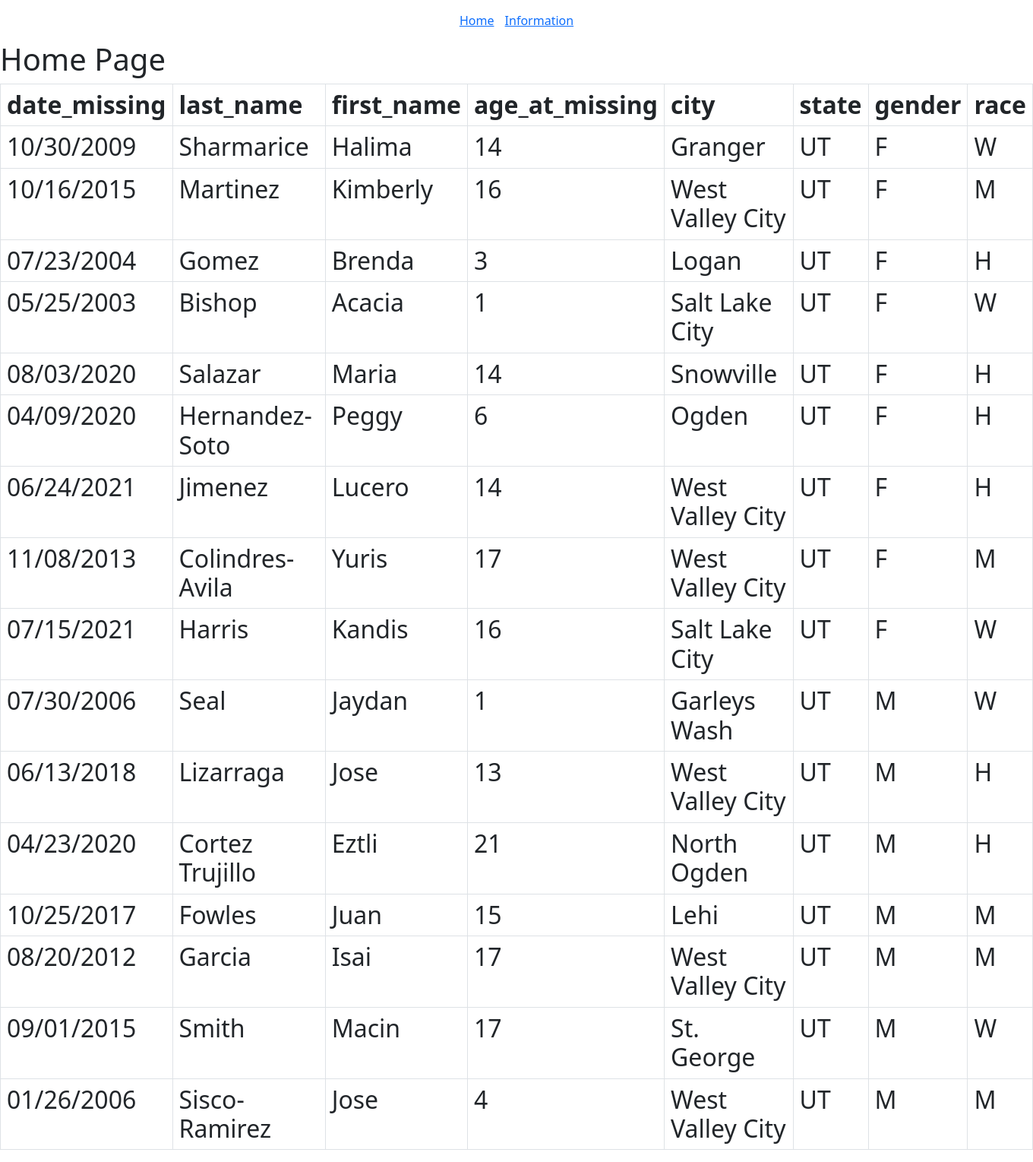
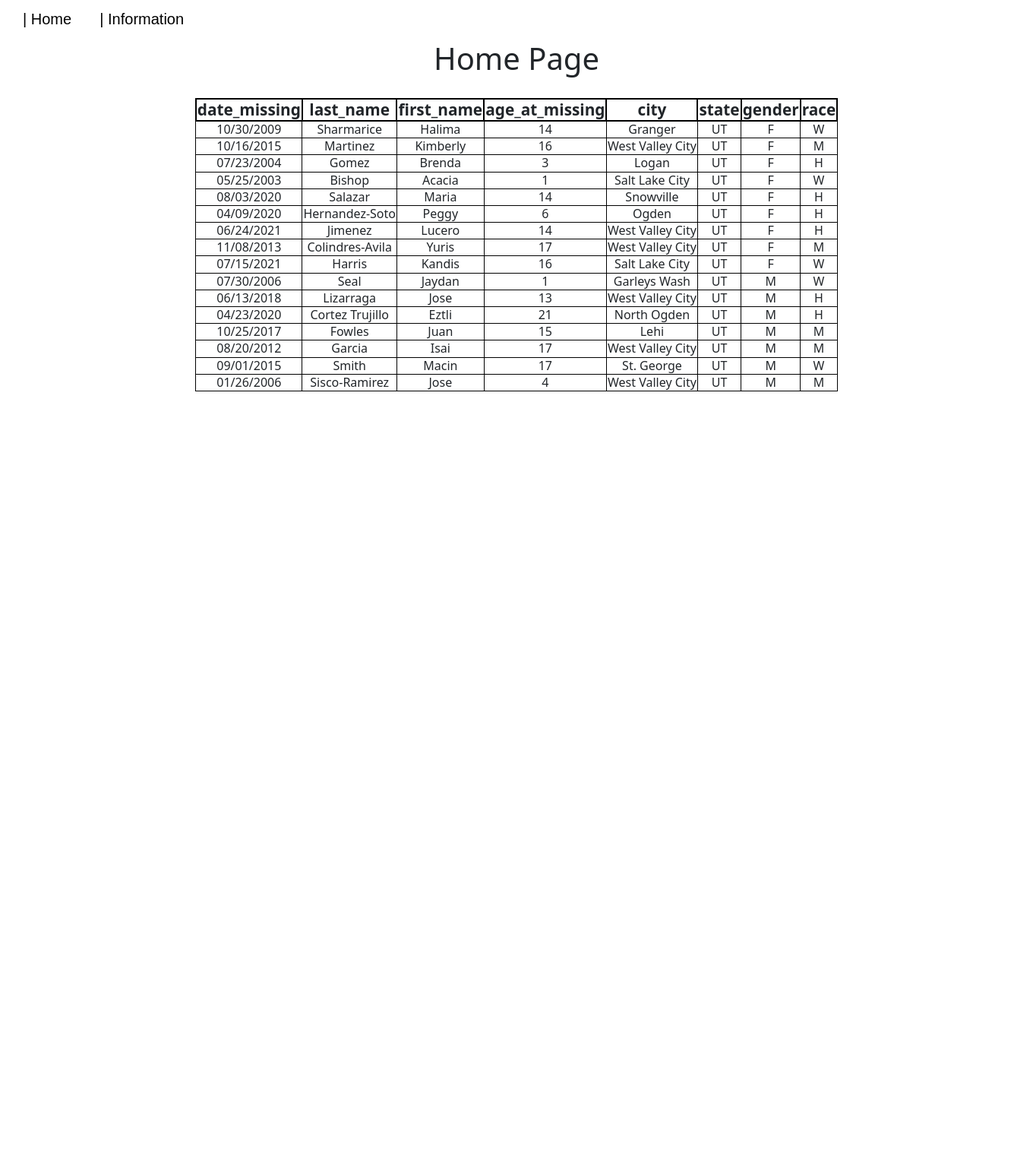
Before and after one commit to Braden2n/MissingPersons, a Django app: page / in a window 1360 px wide. Shown: the whole page at 76% size. After the commit the page ends 515 px from the top, so only its background shows below. Run offline with Django 4.2, Linux system fonts and the light colour scheme; data that the repository does not hold is empty.

Commit message:
navbar updates

```diff
--- a/templates/humantrafficking/index.html
+++ b/templates/humantrafficking/index.html
@@ -12,33 +12,63 @@
       integrity="sha384-Zenh87qX5JnK2Jl0vWa8Ck2rdkQ2Bzep5IDxbcnCeuOxjzrPF/et3URy9Bv1WTRi"
       crossorigin="anonymous"
     />
+    <link rel="preconnect" href="https://fonts.googleapis.com" />
+    <link rel="preconnect" href="https://fonts.gstatic.com" crossorigin />
+    <link
+      href="https://fonts.googleapis.com/css2?family=Josefin+Sans:wght@500&family=Lato:ital@0;1&display=swap"
+      rel="stylesheet"
+    />
   </head>
   <body>
     <nav>
-      <ul
-        style="
+      <style>
+        ul {
           display: block-inline;
           text-style-type: none;
+          margin: auto;
+          padding: 10px;
+        }
+
+        a {
+          text-decoration: none;
+          font-size: 20px;
+          margin-right: 8px;
+          margin-left: 20px;
+          color: black;
           text-align: center;
-          margin: auto;
-          padding: 15px;
-        "
-      >
-        <li style="display: inline; padding: 5px">
-          <a href="index.html">Home</a>
+          font-family: 'Alexandria', sans-serif;
+
+        }
+      </style>
+      <ul>
+        <li style="display: inline">
+          <a href="{% url 'index' %}">| Home</a>
         </li>
         <li style="display: inline; padding: 5px">
-          <a href="information.html">Information</a>
+          <a href="{% url 'information' %}">| Information</a>
         </li>
       </ul>
     </nav>
-    <h1>Home Page</h1>
+    <h1 style="text-align: center; padding: 3px">Home Page</h1>
     <h2>
-      <table
-        class="table table-bordered table-hover table-condensed"
-        margin="auto"
-      >
+      <table>
         <thead>
+          <style type="text/css" media="screen">
+            table {
+              text-align: center;
+              margin-left: auto;
+              margin-right: auto;
+              margin-top: 25px;
+            }
+            table td {
+              border: 1px solid black;
+            }
+
+            table th {
+              border: 2px solid black;
+              font-size: 65%;
+            }
+          </style>
           <tr>
             <th title="Field #1">date_missing</th>
             <th title="Field #2">last_name</th>
@@ -50,7 +80,7 @@
             <th title="Field #8">race</th>
           </tr>
         </thead>
-        <tbody>
+        <tbody style="font-size: 50%">
           <tr>
             <td>10/30/2009</td>
             <td>Sharmarice</td>
@@ -211,18 +241,6 @@
             <td>M</td>
             <td>M</td>
           </tr>
-          {% for person in persons %}
-          <tr>
-            <td>{{ person.date_missing }}</td>
-            <td>{{ person.last_name }}</td>
-            <td>{{ person.first_name }}</td>
-            <td margin="auto">{{ person.age_at_missing }}</td>
-            <td>{{ person.city }}</td>
-            <td>{{ person.state }}</td>
-            <td>{{ person.gender }}</td>
-            <td>{{ person.race }}</td>
-          </tr>
-          {% endfor %}
         </tbody>
       </table>
     </h2>
```
Also changed, not shown: templates/humantrafficking/information.html (+19 -9 lines).
